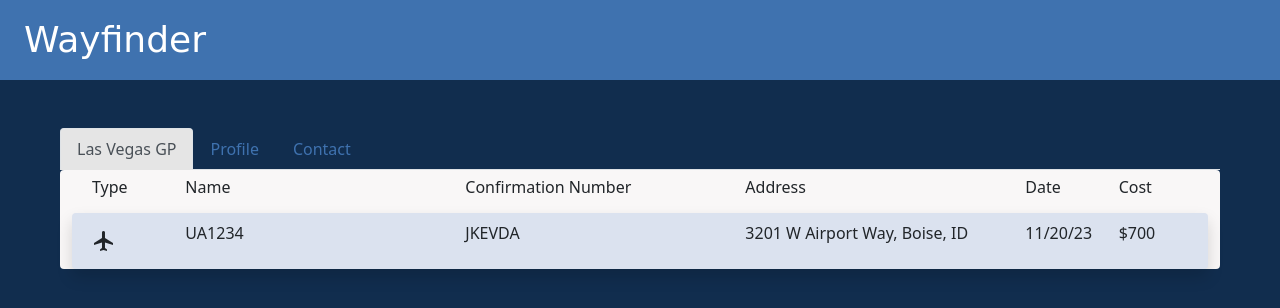
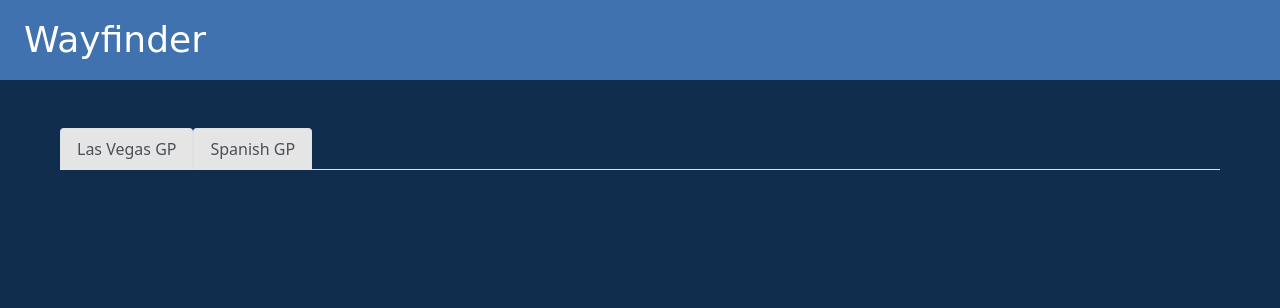
Before and after one commit to HarrisonWheeler/Wayfinder, a website with bundled scripts: page index.html in a window 1280 px wide. Built offline with nearby package versions, Linux system fonts and the light colour scheme; a script that the page names is missing; a web font is replaced by a local one.

Commit message:
drawing trips to page

```diff
--- a/app/AppState.js
+++ b/app/AppState.js
@@ -1,3 +1,4 @@
+import { Trip } from "./Models/Trip.js"
 import { EventEmitter } from "./Utils/EventEmitter.js"
 import { isValidProp } from "./Utils/isValidProp.js"
 
@@ -5,7 +6,7 @@ class AppState extends EventEmitter {
   /** @type {import('./Models/Value').Value[]} */
   values = []
 
-  trips = []
+  trips = [new Trip({ title: "Las Vegas GP" }), new Trip({ title: "Spanish GP" })]
   reservations = []
 }
 
--- a/app/Controllers/TripsController.js
+++ b/app/Controllers/TripsController.js
@@ -1,6 +1,17 @@
+import { ProxyState } from "../AppState.js";
+
+
+function _drawTrips() {
+  let buttonTemplate = ''
+  ProxyState.trips.forEach(t => buttonTemplate += /*html*/
+    `<button class="nav-link active" id="nav-home-tab-${t.id}" data-bs-toggle="tab" data-bs-target="#nav-home-${t.id}"
+  type="button" role="tab" aria-controls="nav-home" aria-selected="true">${t.title}</button>`)
+  document.getElementById('nav-tab').innerHTML = buttonTemplate
+}
 
 export class TripsController {
   constructor() {
     console.log('hello from the trips controller');
+    _drawTrips()
   }
 }
--- a/app/Models/Trip.js
+++ b/app/Models/Trip.js
@@ -1,4 +1,4 @@
-import { generateId } from "../Utils/generateId";
+import { generateId } from "../Utils/generateId.js";
 
 export class Trip {
   constructor(data) {
--- a/index.html
+++ b/index.html
@@ -38,59 +38,11 @@
       <div class="col-12">
         <nav>
           <div class="nav nav-tabs" id="nav-tab" role="tablist">
-            <button class="nav-link active" id="nav-home-tab" data-bs-toggle="tab" data-bs-target="#nav-home"
-              type="button" role="tab" aria-controls="nav-home" aria-selected="true">Las Vegas GP</button>
-            <button class="nav-link" id="nav-profile-tab" data-bs-toggle="tab" data-bs-target="#nav-profile"
-              type="button" role="tab" aria-controls="nav-profile" aria-selected="false">Profile</button>
-            <button class="nav-link" id="nav-contact-tab" data-bs-toggle="tab" data-bs-target="#nav-contact"
-              type="button" role="tab" aria-controls="nav-contact" aria-selected="false">Contact</button>
+            <!-- Trips injected here -->
           </div>
         </nav>
         <div class="tab-content" id="nav-tabContent">
-          <div class="tab-pane fade show active" id="nav-home" role="tabpanel" aria-labelledby="nav-home-tab">
-            <div class="container-fluid rounded bg-light">
-              <div class="row p-2">
-                <div class="col-1">
-                  <h6>Type</h6>
-                </div>
-                <div class="col-3">
-                  <h6>Name</h6>
-                </div>
-                <div class="col-3">
-                  <h6>Confirmation Number</h6>
-                </div>
-                <div class="col-3">
-                  <h6>Address</h6>
-                </div>
-                <div class="col-1">
-                  <h6>Date</h6>
-                </div>
-                <div class="col-1">
-                  <h6>Cost</h6>
-                </div>
-              </div>
-              <div class="row bg-secondary rounded shadow p-2 mb-2 align-items-center" id="reservations">
-                <div class="col-1">
-                  <i class="mdi mdi-airplane mdi-24px"></i>
-                </div>
-                <div class="col-3">
-                  <p>UA1234</p>
-                </div>
-                <div class="col-3">
-                  <p>JKEVDA</p>
-                </div>
-                <div class="col-3">
-                  <p>3201 W Airport Way, Boise, ID</p>
-                </div>
-                <div class="col-1">
-                  <p>11/20/23</p>
-                </div>
-                <div class="col-1">
-                  <p>$700</p>
-                </div>
-              </div>
-            </div>
-          </div>
+
           <div class="tab-pane fade" id="nav-profile" role="tabpanel" aria-labelledby="nav-profile-tab">...</div>
           <div class="tab-pane fade" id="nav-contact" role="tabpanel" aria-labelledby="nav-contact-tab">...</div>
         </div>
```
Also changed, not shown: app/Models/Reservation.js (+67 -0 lines).
